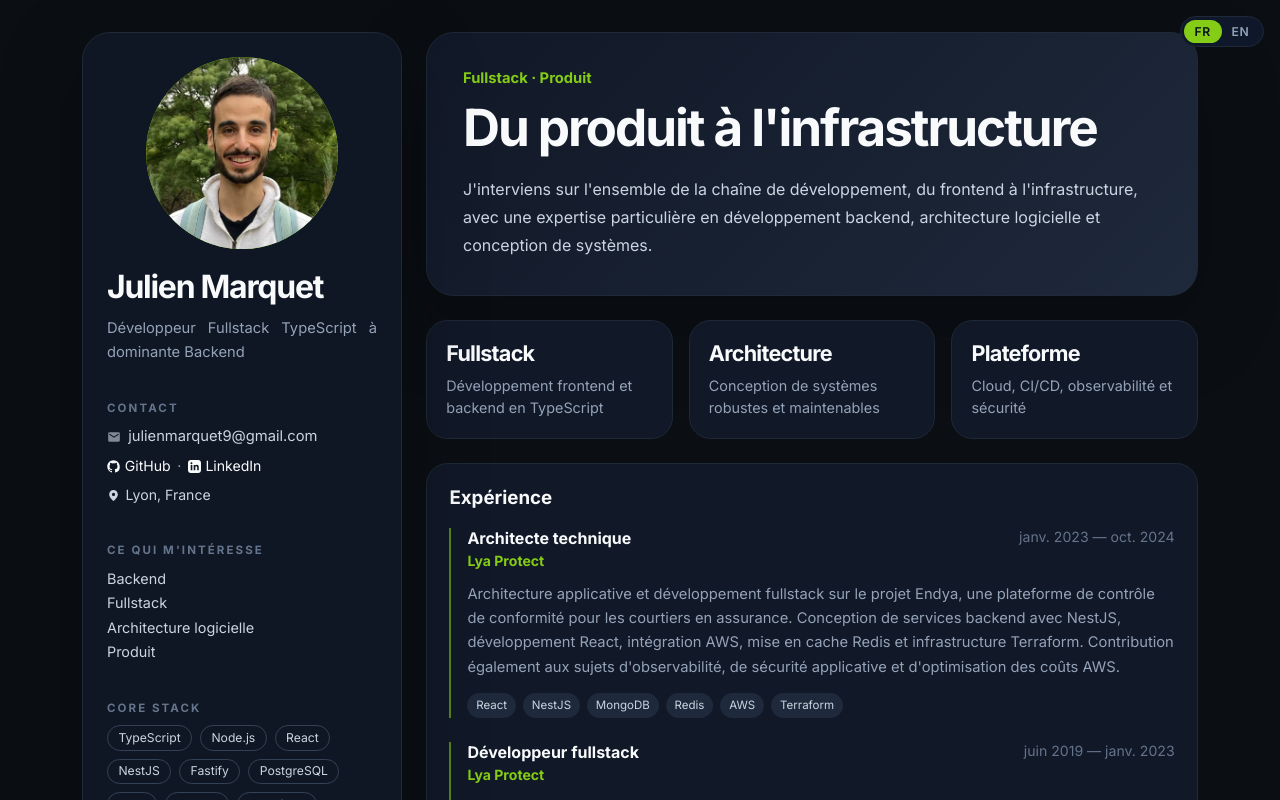
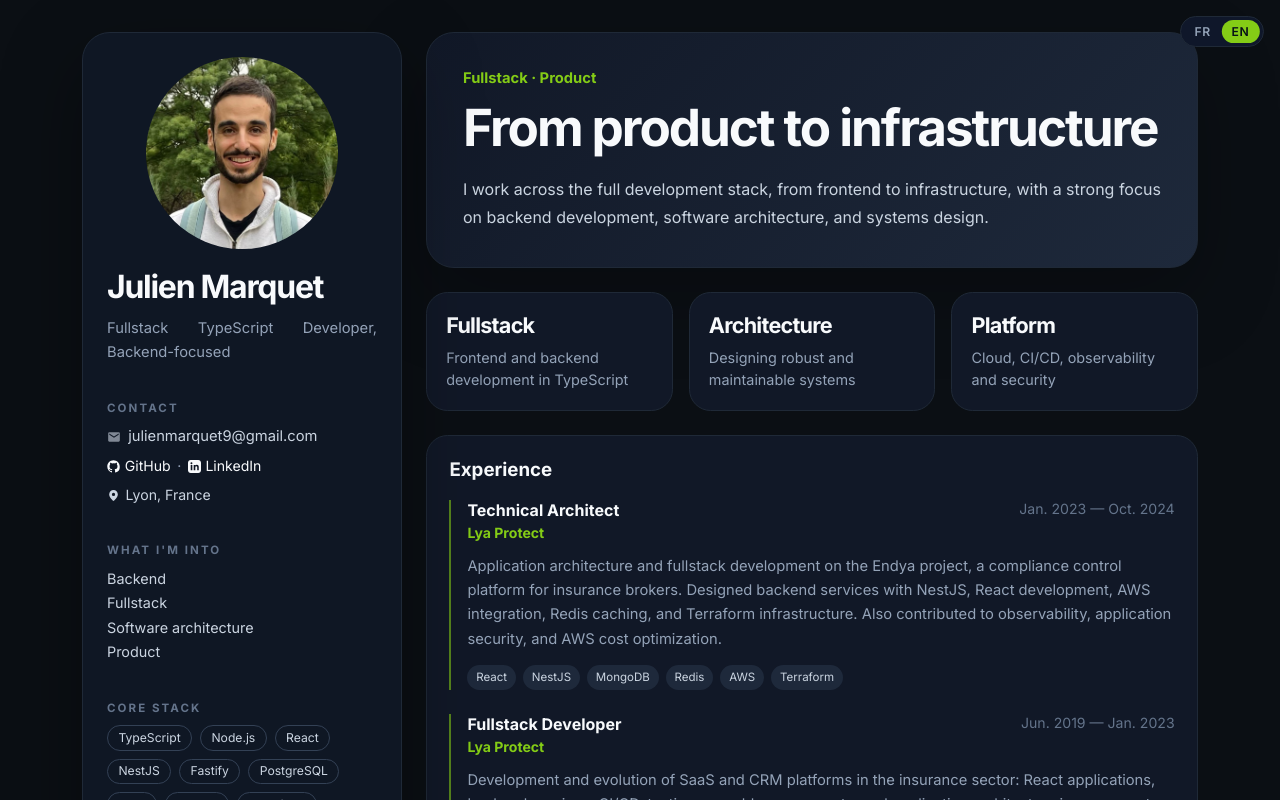
Before and after one commit to julien-marquet/web-cv, a plain HTML site: page index.html in a window 1280 px wide. Both pictures are taken after a click on the switch "Switch language". Shown: the top 800 px of the page. Drawn offline with Linux system fonts and the light colour scheme.

Commit message:
AI translations

```diff
--- a/css/styles.css
+++ b/css/styles.css
@@ -257,6 +257,10 @@ h1 {
   transition: transform 0.2s ease;
 }
 
+.preload .lang-switch-thumb {
+  transition: none;
+}
+
 .lang-switch[aria-checked="true"] .lang-switch-thumb {
   transform: translateX(100%);
 }
--- a/index.html
+++ b/index.html
@@ -10,6 +10,7 @@
   <link rel="preconnect" href="https://fonts.gstatic.com" crossorigin />
   <link href="https://fonts.googleapis.com/css2?family=Inter:wght@300;400;500;600;700&display=swap" rel="stylesheet" />
   <link rel="stylesheet" href="css/styles.css" />
+  <script>document.documentElement.style.visibility = 'hidden'</script>
 </head>
 
 <body>
@@ -37,7 +38,7 @@
               <span>EN</span>
             </button>
           </div>
-          <p>
+          <p data-i18n="tagline">
             Développeur Fullstack TypeScript à dominante Backend
           </p>
         </div>
@@ -83,12 +84,12 @@
           </p>
         </section>
         <section class="sidebar-section">
-          <h2>Ce qui m'intéresse</h2>
+          <h2 data-i18n="interests.title">Ce qui m'intéresse</h2>
           <ul>
             <li>Backend</li>
             <li>Fullstack</li>
-            <li>Architecture logicielle</li>
-            <li>Produit</li>
+            <li data-i18n="interests.softwareArchitecture">Architecture logicielle</li>
+            <li data-i18n="interests.product">Produit</li>
           </ul>
         </section>
         <section class="sidebar-section core-stack-section">
@@ -111,9 +112,9 @@
 
     <section class="content">
       <header class="hero">
-        <p class="eyebrow">Fullstack · Produit</p>
-        <h2>Du produit à l'infrastructure</h2>
-        <p>
+        <p class="eyebrow" data-i18n="hero.eyebrow">Fullstack · Produit</p>
+        <h2 data-i18n="hero.title">Du produit à l'infrastructure</h2>
+        <p data-i18n="hero.description">
           J'interviens sur l'ensemble de la chaîne de développement, du frontend à l'infrastructure, avec une expertise
           particulière en développement backend, architecture logicielle et conception de systèmes.
         </p>
@@ -122,28 +123,28 @@
       <section class="metric-grid" aria-label="Highlights">
         <article class="metric-card">
           <h3>Fullstack</h3>
-          <p>Développement frontend et backend en TypeScript</p>
+          <p data-i18n="metrics.fullstack">Développement frontend et backend en TypeScript</p>
         </article>
         <article class="metric-card">
           <h3>Architecture</h3>
-          <p>Conception de systèmes robustes et maintenables</p>
+          <p data-i18n="metrics.architecture">Conception de systèmes robustes et maintenables</p>
         </article>
         <article class="metric-card">
-          <h3>Plateforme</h3>
-          <p>Cloud, CI/CD, observabilité et sécurité</p>
+          <h3 data-i18n="metrics.platform.label">Plateforme</h3>
+          <p data-i18n="metrics.platform">Cloud, CI/CD, observabilité et sécurité</p>
         </article>
       </section>
 
       <section class="panel">
-        <h3>Expérience</h3>
+        <h3 data-i18n="sections.experience">Expérience</h3>
         <div class="timeline">
           <article class="timeline-item">
             <div class="timeline-header">
-              <h4>Architecte technique</h4>
-              <span class="period">janv. 2023 — oct. 2024</span>
+              <h4 data-i18n="exp.lya2.title">Architecte technique</h4>
+              <span class="period" data-i18n="exp.lya2.period">janv. 2023 — oct. 2024</span>
             </div>
             <p class="company">Lya Protect</p>
-            <p class="description">
+            <p class="description" data-i18n="exp.lya2.description">
               Architecture applicative et développement fullstack sur le projet Endya,
               une plateforme de contrôle de conformité pour les courtiers en assurance.
               Conception de services backend avec NestJS, développement React, intégration AWS,
@@ -162,11 +163,11 @@
 
           <article class="timeline-item">
             <div class="timeline-header">
-              <h4>Développeur fullstack</h4>
-              <span class="period">juin 2019 — janv. 2023</span>
+              <h4 data-i18n="exp.lya1.title">Développeur fullstack</h4>
+              <span class="period" data-i18n="exp.lya1.period">juin 2019 — janv. 2023</span>
             </div>
             <p class="company">Lya Protect</p>
-            <p class="description">
+            <p class="description" data-i18n="exp.lya1.description">
               Développement et évolution de plateformes SaaS et CRM dans le secteur de l'assurance :
               applications React, services backend, CI/CD, tests, composants réutilisables et amélioration
               de l'architecture applicative.
@@ -182,11 +183,11 @@
 
           <article class="timeline-item">
             <div class="timeline-header">
-              <h4>Développeur web</h4>
-              <span class="period">sept. 2016 — août 2017</span>
+              <h4 data-i18n="exp.actitouch.title">Développeur web</h4>
+              <span class="period" data-i18n="exp.actitouch.period">sept. 2016 — août 2017</span>
             </div>
             <p class="company">Actitouch</p>
-            <p class="description">
+            <p class="description" data-i18n="exp.actitouch.description">
               Développement frontend et backend sur une plateforme e-commerce dédiée aux professionnels
               de la restauration, avec AngularJS, Node.js, PHP et Prestashop.
             </p>
@@ -200,15 +201,15 @@
         </div>
       </section>
       <section class="panel">
-        <h3>Projet sélectionné</h3>
+        <h3 data-i18n="sections.selectedProject">Projet sélectionné</h3>
         <div class="timeline">
           <article class="timeline-item">
             <div class="timeline-header">
               <h4>Pulse Analytics</h4>
-              <span class="period">2026 — Aujourd'hui</span>
+              <span class="period" data-i18n="project.pulse.period">2026 — Aujourd'hui</span>
             </div>
-            <p class="company">Projet personnel</p>
-            <p class="description">
+            <p class="company" data-i18n="project.pulse.company">Projet personnel</p>
+            <p class="description" data-i18n="project.pulse.description">
               Plateforme d'analytics événementielle permettant de collecter, traiter et agréger
               des événements applicatifs. Projet développé pour explorer des problématiques
               de conception backend, de traitement asynchrone et d'architecture logicielle.
@@ -223,46 +224,46 @@
             </div>
             <a href="https://github.com/julien-marquet/pulse-analytics" target="_blank" rel="noopener noreferrer" class="repo-link">
               <svg xmlns="http://www.w3.org/2000/svg" width="14" height="14" viewBox="0 0 24 24" fill="currentColor" aria-hidden="true"><path d="M12 .5C5.65.5.5 5.65.5 12c0 5.1 3.29 9.41 7.86 10.94.58.1.79-.25.79-.56v-2c-3.2.69-3.87-1.54-3.87-1.54-.52-1.33-1.28-1.69-1.28-1.69-1.05-.71.08-.7.08-.7 1.16.08 1.77 1.19 1.77 1.19 1.03 1.76 2.7 1.25 3.36.96.1-.75.4-1.25.73-1.54-2.56-.29-5.25-1.28-5.25-5.7 0-1.26.45-2.29 1.18-3.09-.12-.29-.51-1.46.11-3.05 0 0 .97-.31 3.17 1.18a11.1 11.1 0 0 1 2.89-.39c.98 0 1.97.13 2.89.39 2.2-1.49 3.16-1.18 3.16-1.18.63 1.59.23 2.76.11 3.05.74.8 1.18 1.83 1.18 3.09 0 4.43-2.7 5.41-5.27 5.69.41.36.78 1.06.78 2.14v3.17c0 .31.21.67.8.56A10.51 10.51 0 0 0 23.5 12C23.5 5.65 18.35.5 12 .5Z"/></svg>
-              Voir sur GitHub
+              <span data-i18n="project.pulse.githubLink">Voir sur GitHub</span>
             </a>
           </article>
         </div>
       </section>
 
       <section class="panel">
-        <h3>Formation</h3>
+        <h3 data-i18n="sections.education">Formation</h3>
 
         <div class="timeline">
 
           <article class="timeline-item">
             <div class="timeline-header">
-              <h4>Formation d'Architecte Technique du Numérique</h4>
+              <h4 data-i18n="edu.42.title">Formation d'Architecte Technique du Numérique</h4>
               <span class="period">2017 — 2019</span>
             </div>
             <p class="company">42 Lyon Auvergne-Rhône-Alpes</p>
-            <p class="description">
+            <p class="description" data-i18n="edu.42.description">
               Formation orientée développement logiciel, architecture, algorithmique et projets collaboratifs.
             </p>
           </article>
 
           <article class="timeline-item">
             <div class="timeline-header">
-              <h4>Bachelor CSIA</h4>
+              <h4 data-i18n="edu.campus.title">Bachelor CSIA</h4>
               <span class="period">2016 — 2017</span>
             </div>
             <p class="company">Campus Sciences-U Lyon</p>
-            <p class="description">
+            <p class="description" data-i18n="edu.campus.description">
               Développement logiciel, systèmes d'information et gestion de projets.
             </p>
           </article>
 
           <article class="timeline-item">
             <div class="timeline-header">
-              <h4>BTS SIO — option SLAM</h4>
+              <h4 data-i18n="edu.bts.title">BTS SIO — option SLAM</h4>
               <span class="period">2014 — 2016</span>
             </div>
             <p class="company">ICOGES</p>
-            <p class="description">
+            <p class="description" data-i18n="edu.bts.description">
               Développement d'applications, bases de données et conception de services web.
             </p>
           </article>
@@ -272,6 +273,7 @@
     </section>
   </main>
 
+  <script src="js/translations.js"></script>
   <script src="js/i18n.js"></script>
   <script src="js/main.js"></script>
 </body>
--- /dev/null
+++ b/js/i18n.js
@@ -0,0 +1,12 @@
+function applyTranslation(lang) {
+  document.documentElement.lang = lang;
+  document.querySelectorAll('[data-i18n]').forEach(el => {
+    const text = TRANSLATIONS[lang]?.[el.dataset.i18n];
+    if (text !== undefined) el.textContent = text;
+  });
+  const isEn = lang === 'en';
+  document.querySelectorAll('[data-lang-switch], [data-lang-switch-mobile]').forEach(btn => {
+    btn.setAttribute('aria-checked', isEn ? 'true' : 'false');
+  });
+  localStorage.setItem('lang', lang);
+}
--- /dev/null
+++ b/js/main.js
@@ -0,0 +1,16 @@
+(function () {
+  const savedLang = localStorage.getItem('lang') || 'fr';
+  document.documentElement.classList.add('preload');
+  applyTranslation(savedLang);
+  requestAnimationFrame(() => {
+    document.documentElement.classList.remove('preload');
+    document.documentElement.style.visibility = '';
+  });
+
+  document.querySelectorAll('[data-lang-switch], [data-lang-switch-mobile]').forEach(btn => {
+    btn.addEventListener('click', () => {
+      const next = document.documentElement.lang === 'fr' ? 'en' : 'fr';
+      applyTranslation(next);
+    });
+  });
+})();
--- /dev/null
+++ b/js/translations.js
@@ -0,0 +1,72 @@
+const TRANSLATIONS = {
+  fr: {
+    'tagline': 'Développeur Fullstack TypeScript à dominante Backend',
+    'interests.title': 'Ce qui m\'intéresse',
+    'interests.softwareArchitecture': 'Architecture logicielle',
+    'interests.product': 'Produit',
+    'hero.eyebrow': 'Fullstack · Produit',
+    'hero.title': 'Du produit à l\'infrastructure',
+    'hero.description': 'J\'interviens sur l\'ensemble de la chaîne de développement, du frontend à l\'infrastructure, avec une expertise particulière en développement backend, architecture logicielle et conception de systèmes.',
+    'metrics.platform.label': 'Plateforme',
+    'metrics.fullstack': 'Développement frontend et backend en TypeScript',
+    'metrics.architecture': 'Conception de systèmes robustes et maintenables',
+    'metrics.platform': 'Cloud, CI/CD, observabilité et sécurité',
+    'sections.experience': 'Expérience',
+    'exp.lya2.title': 'Architecte technique',
+    'exp.lya2.period': 'janv. 2023 — oct. 2024',
+    'exp.lya2.description': 'Architecture applicative et développement fullstack sur le projet Endya, une plateforme de contrôle de conformité pour les courtiers en assurance. Conception de services backend avec NestJS, développement React, intégration AWS, mise en cache Redis et infrastructure Terraform. Contribution également aux sujets d\'observabilité, de sécurité applicative et d\'optimisation des coûts AWS.',
+    'exp.lya1.title': 'Développeur fullstack',
+    'exp.lya1.period': 'juin 2019 — janv. 2023',
+    'exp.lya1.description': 'Développement et évolution de plateformes SaaS et CRM dans le secteur de l\'assurance : applications React, services backend, CI/CD, tests, composants réutilisables et amélioration de l\'architecture applicative.',
+    'exp.actitouch.title': 'Développeur web',
+    'exp.actitouch.period': 'sept. 2016 — août 2017',
+    'exp.actitouch.description': 'Développement frontend et backend sur une plateforme e-commerce dédiée aux professionnels de la restauration, avec AngularJS, Node.js, PHP et Prestashop.',
+    'sections.selectedProject': 'Projet sélectionné',
+    'project.pulse.period': '2026 — Aujourd\'hui',
+    'project.pulse.company': 'Projet personnel',
+    'project.pulse.description': 'Plateforme d\'analytics événementielle permettant de collecter, traiter et agréger des événements applicatifs. Projet développé pour explorer des problématiques de conception backend, de traitement asynchrone et d\'architecture logicielle.',
+    'project.pulse.githubLink': 'Voir sur GitHub',
+    'sections.education': 'Formation',
+    'edu.42.title': 'Formation d\'Architecte Technique du Numérique',
+    'edu.42.description': 'Formation orientée développement logiciel, architecture, algorithmique et projets collaboratifs.',
+    'edu.campus.title': 'Bachelor CSIA',
+    'edu.campus.description': 'Développement logiciel, systèmes d\'information et gestion de projets.',
+    'edu.bts.title': 'BTS SIO — option SLAM',
+    'edu.bts.description': 'Développement d\'applications, bases de données et conception de services web.',
+  },
+  en: {
+    'tagline': 'Fullstack TypeScript Developer, Backend-focused',
+    'interests.title': 'What I\'m into',
+    'interests.softwareArchitecture': 'Software architecture',
+    'interests.product': 'Product',
+    'hero.eyebrow': 'Fullstack · Product',
+    'hero.title': 'From product to infrastructure',
+    'hero.description': 'I work across the full development stack, from frontend to infrastructure, with a strong focus on backend development, software architecture, and systems design.',
+    'metrics.platform.label': 'Platform',
+    'metrics.fullstack': 'Frontend and backend development in TypeScript',
+    'metrics.architecture': 'Designing robust and maintainable systems',
+    'metrics.platform': 'Cloud, CI/CD, observability and security',
+    'sections.experience': 'Experience',
+    'exp.lya2.title': 'Technical Architect',
+    'exp.lya2.period': 'Jan. 2023 — Oct. 2024',
+    'exp.lya2.description': 'Application architecture and fullstack development on the Endya project, a compliance control platform for insurance brokers. Designed backend services with NestJS, React development, AWS integration, Redis caching, and Terraform infrastructure. Also contributed to observability, application security, and AWS cost optimization.',
+    'exp.lya1.title': 'Fullstack Developer',
+    'exp.lya1.period': 'Jun. 2019 — Jan. 2023',
+    'exp.lya1.description': 'Development and evolution of SaaS and CRM platforms in the insurance sector: React applications, backend services, CI/CD, testing, reusable components, and application architecture improvements.',
+    'exp.actitouch.title': 'Web Developer',
+    'exp.actitouch.period': 'Sep. 2016 — Aug. 2017',
+    'exp.actitouch.description': 'Frontend and backend development on an e-commerce platform for restaurant professionals, using AngularJS, Node.js, PHP, and Prestashop.',
+    'sections.selectedProject': 'Selected Project',
+    'project.pulse.period': '2026 — Present',
+    'project.pulse.company': 'Personal project',
+    'project.pulse.description': 'An event analytics platform for collecting, processing, and aggregating application events. Built to explore backend design challenges, asynchronous processing, and software architecture.',
+    'project.pulse.githubLink': 'View on GitHub',
+    'sections.education': 'Education',
+    'edu.42.title': 'Digital Technical Architect Program',
+    'edu.42.description': 'Software development, architecture, algorithms, and collaborative projects.',
+    'edu.campus.title': 'Bachelor CSIA',
+    'edu.campus.description': 'Software development, information systems, and project management.',
+    'edu.bts.title': 'BTS SIO — SLAM track',
+    'edu.bts.description': 'Application development, databases, and web services design.',
+  },
+}
```
